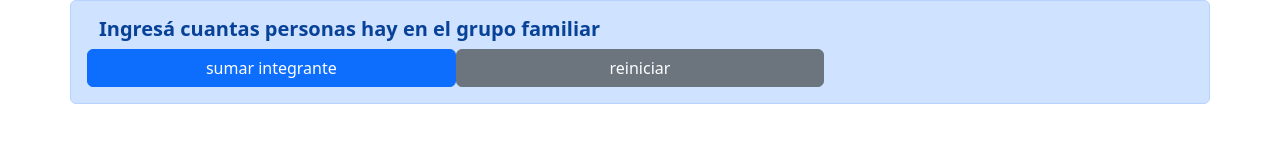
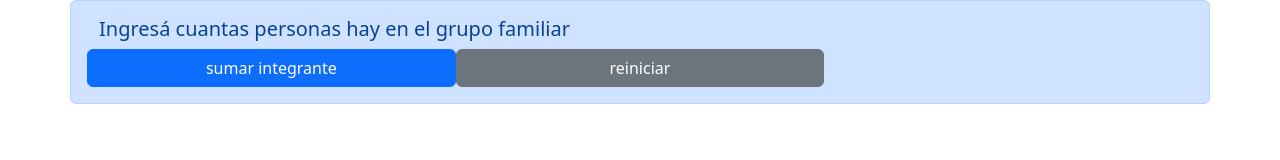
Before and after one commit to Iara-Pou/tarea-clase-10, a website: page clase-6-tarea/ejercicio-2/index.html in a window 1280 px wide. Drawn offline with nearby package versions, Linux system fonts and the light colour scheme.

Commit message:
Saca tags strong innecesarios

```diff
--- a/clase-6-tarea/ejercicio-2/index.html
+++ b/clase-6-tarea/ejercicio-2/index.html
@@ -14,7 +14,7 @@
     <div class="container">
         <form>
             <div class="row alert alert-primary">
-                    <h5><strong>Ingresá cuantas personas hay en el grupo familiar</strong></h5>
+                    <h5>Ingresá cuantas personas hay en el grupo familiar</h5>
                     <button id="sumar-integrante" class="col-4 btn btn-primary">sumar integrante</button>
                     <button id="reiniciar" class="col-4 btn btn-secondary">reiniciar</button>
             </div>
```
